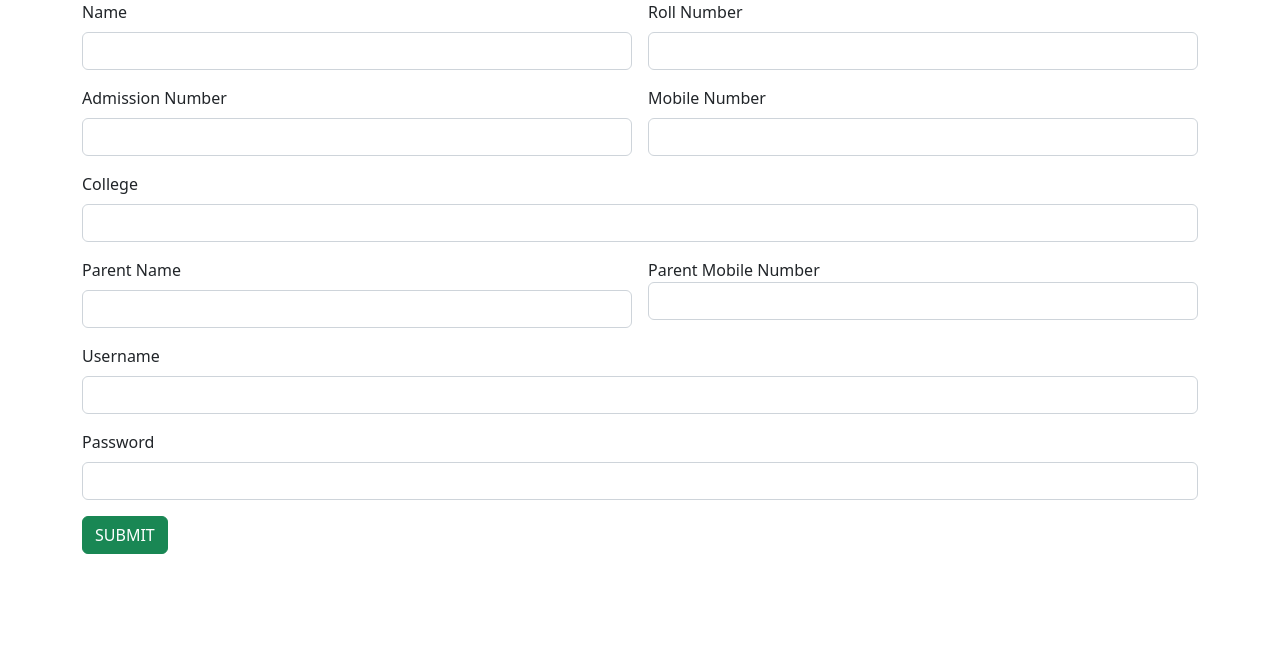
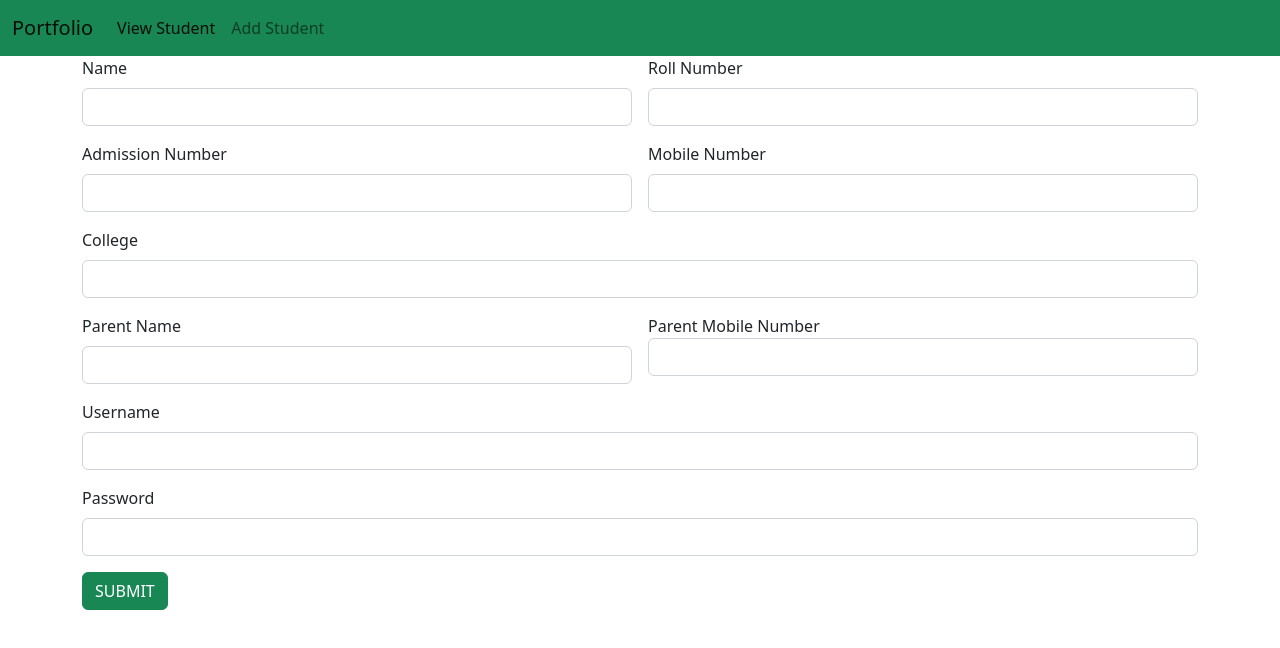
Before and after one commit to delmashajan/StudentWebApp, a plain HTML site: page index.html in a window 1280 px wide. Drawn offline with nearby package versions, Linux system fonts and the light colour scheme.

Commit message:
navigationbar added

```diff
--- a/index.html
+++ b/index.html
@@ -11,6 +11,27 @@
 
 </head>
 <body>
+
+    <nav class="navbar navbar-expand-lg bg-success">
+        <div class="container-fluid">
+          <a class="navbar-brand" href="#">Portfolio</a>
+          <button class="navbar-toggler" type="button" data-bs-toggle="collapse" data-bs-target="#navbarNav" aria-controls="navbarNav" aria-expanded="false" aria-label="Toggle navigation">
+            <span class="navbar-toggler-icon"></span>
+          </button>
+          <div class="collapse navbar-collapse" id="navbarNav">
+            <ul class="navbar-nav">
+              <li class="nav-item">
+                <a class="nav-link active" aria-current="page" href="viewallstudent.html">View Student</a>
+              </li>
+              <li class="nav-item">
+                <a class="nav-link" href="index.html">Add Student</a>
+              </li>
+
+
+            </ul>
+          </div>
+        </div>
+      </nav>
 
     <div class="container">
         <div class="row">
```
Also changed, not shown: viewallstudent.html (+21 -0 lines).
